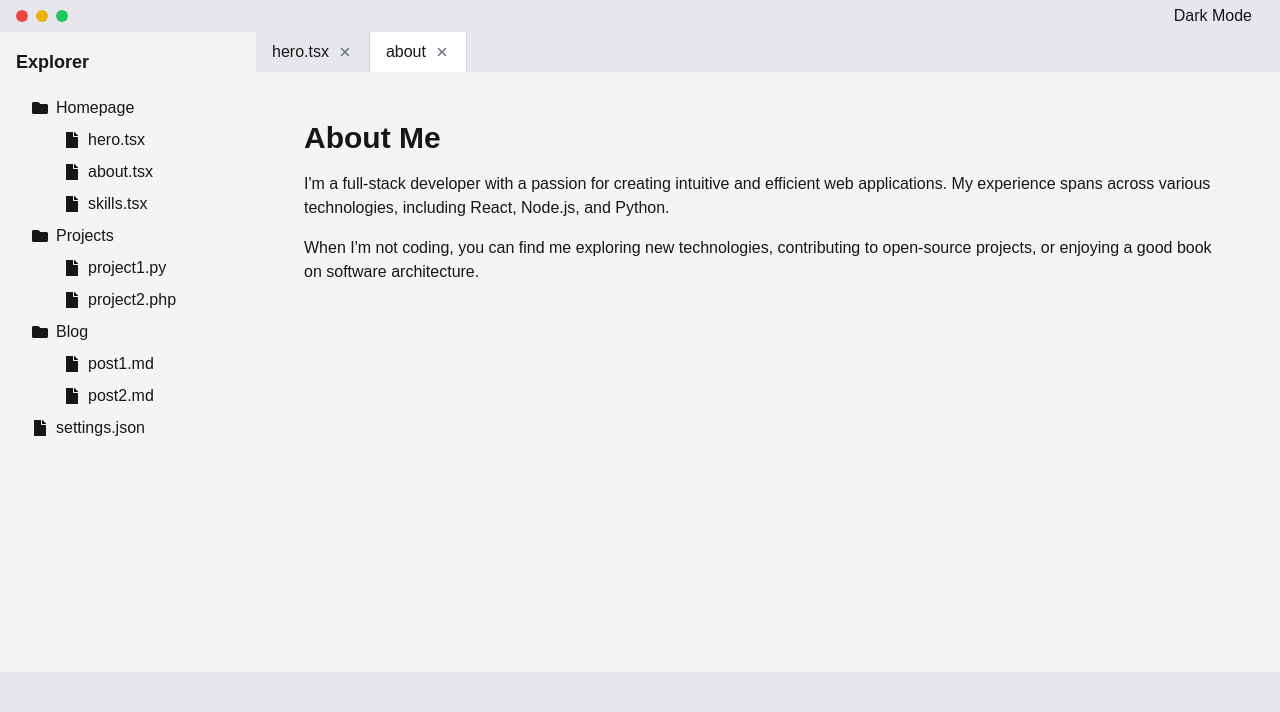
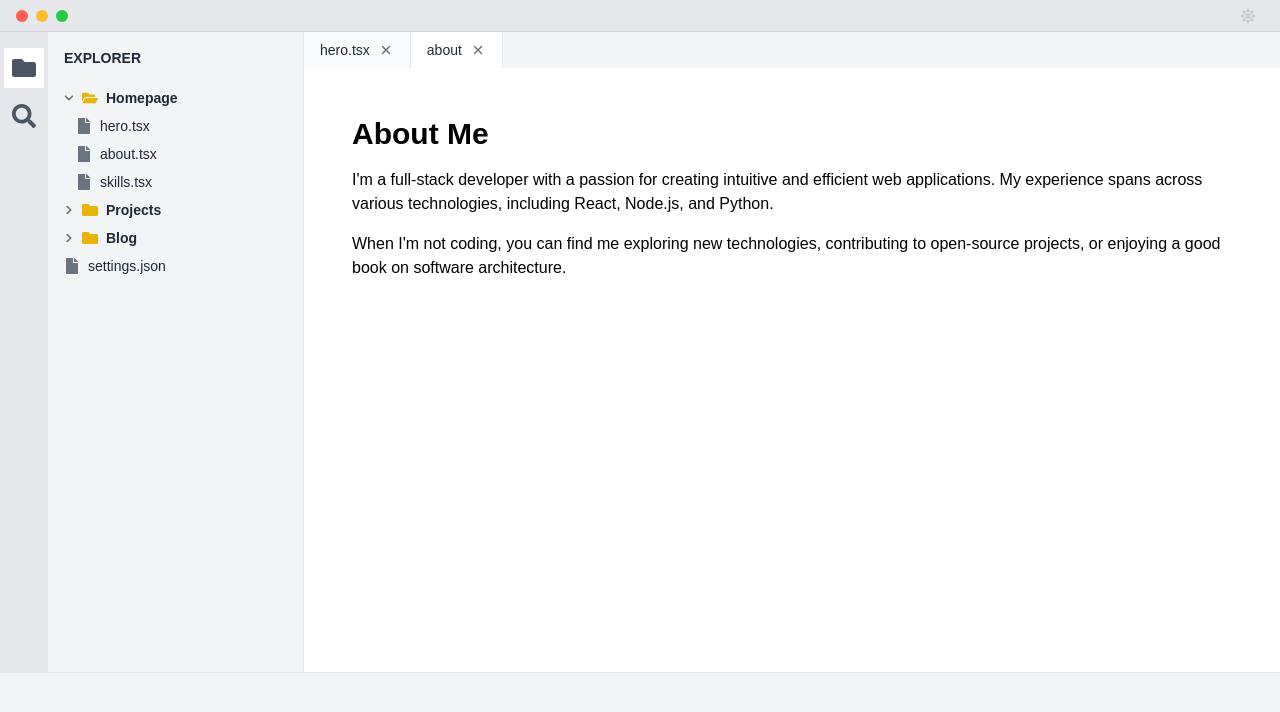
Before and after one commit to jemil-suleimanov/jemil-s, a Next.js app: page /about in a window 1280 px wide. Shown: the top 712 px of the page. Built offline with nearby package versions, Linux system fonts and the light colour scheme.

Commit message:
Added IconSidebar, refactored layout, and updated styles for tabs and buttons.

```diff
--- a/app/layout.tsx
+++ b/app/layout.tsx
@@ -8,6 +8,7 @@ import { usePathname } from 'next/navigation';
 import FileExplorer from '../components/FileExplorer';
 import ThemeSwitcher from '../components/ThemeSwitcher';
 import Tabs from '../components/Tabs';
+import IconSidebar from '../components/IconSidebar';
 
 const geistSans = localFont({
   src: "./fonts/GeistVF.woff",
@@ -28,6 +29,8 @@ export default function RootLayout({
   const [openTabs, setOpenTabs] = useState<{ name: string; path: string }[]>([
     { name: 'hero.tsx', path: '/' }
   ]);
+  const [showExplorer, setShowExplorer] = useState(true);
+  const [showSearch, setShowSearch] = useState(false);
   const pathname = usePathname();
 
   useEffect(() => {
@@ -46,33 +49,57 @@ export default function RootLayout({
     }
   };
 
+  const toggleExplorer = () => {
+    setShowExplorer(true);
+    setShowSearch(false);
+  };
+
+  const toggleSearch = () => {
+    setShowExplorer(false);
+    setShowSearch(true);
+  };
+
   return (
     <html lang="en">
       <body
-        className={`${geistSans.variable} ${geistMono.variable} antialiased bg-gray-100 dark:bg-gray-900`}
+        className={`${geistSans.variable} ${geistMono.variable} antialiased bg-white dark:bg-[#1e1e1e] text-black dark:text-white`}
       >
-        <ThemeProvider attribute="class">
+        <ThemeProvider attribute="class" defaultTheme="dark">
           <div className="flex flex-col h-screen">
             {/* Top System Bar */}
-            <div className="bg-gray-200 dark:bg-gray-800 h-8 flex items-center justify-between px-4">
+            <div className="bg-gray-200 dark:bg-[#3c3c3c] h-8 flex items-center justify-between px-4 border-b border-gray-300 dark:border-[#252526]">
               {/* macOS window controls */}
               <div className="flex space-x-2">
-                <div className="w-3 h-3 rounded-full bg-red-500"></div>
-                <div className="w-3 h-3 rounded-full bg-yellow-500"></div>
-                <div className="w-3 h-3 rounded-full bg-green-500"></div>
+                <div className="w-3 h-3 rounded-full bg-[#ff5f57]"></div>
+                <div className="w-3 h-3 rounded-full bg-[#febc2e]"></div>
+                <div className="w-3 h-3 rounded-full bg-[#28c840]"></div>
               </div>
               {/* Theme Switcher */}
               <ThemeSwitcher />
             </div>
 
             <div className="flex flex-1 overflow-hidden">
-              {/* Left Sidebar */}
-              <div className="w-64 bg-gray-100 dark:bg-gray-800 overflow-y-auto">
-                <FileExplorer />
-              </div>
+              {/* Icon Sidebar */}
+              <IconSidebar onToggleExplorer={toggleExplorer} onToggleSearch={toggleSearch} />
+
+              {/* Explorer/Search Panel */}
+              {(showExplorer || showSearch) && (
+                <div className="w-64 bg-gray-100 dark:bg-[#252526] overflow-y-auto border-r border-gray-200 dark:border-[#1e1e1e]">
+                  {showExplorer && <FileExplorer />}
+                  {showSearch && (
+                    <div className="p-4 text-gray-800 dark:text-[#cccccc]">
+                      <input
+                        type="text"
+                        placeholder="Search"
+                        className="w-full bg-white dark:bg-[#3c3c3c] text-gray-800 dark:text-[#cccccc] p-2 rounded"
+                      />
+                    </div>
+                  )}
+                </div>
+              )}
 
               {/* Main Content Area */}
-              <div className="flex-1 overflow-hidden flex flex-col">
+              <div className="flex-1 overflow-hidden flex flex-col bg-white dark:bg-[#1e1e1e]">
                 <Tabs tabs={openTabs} onCloseTab={handleCloseTab} />
                 <div className="flex-1 overflow-y-auto p-4">
                   {children}
@@ -81,7 +108,7 @@ export default function RootLayout({
             </div>
 
             {/* Bottom Terminal (placeholder for future implementation) */}
-            <div className="h-32 bg-gray-200 dark:bg-gray-800">
+            <div className="h-32 bg-gray-100 dark:bg-[#1e1e1e] border-t border-gray-200 dark:border-[#252526]">
               {/* Terminal content (to be implemented) */}
             </div>
           </div>
--- a/components/FileExplorer.tsx
+++ b/components/FileExplorer.tsx
@@ -1,8 +1,8 @@
 "use client";
 
-import React from 'react';
-import Link from 'next/link';
-import { FaFolder, FaFile } from 'react-icons/fa';
+import React, { useState } from 'react';
+import { useRouter } from 'next/navigation';
+import { FaFolder, FaFolderOpen, FaFile, FaChevronRight, FaChevronDown } from 'react-icons/fa';
 
 interface FileItem {
   name: string;
@@ -44,24 +44,63 @@ const fileStructure: FileItem[] = [
 ];
 
 const FileExplorer: React.FC = () => {
-  const renderFileItem = (item: FileItem) => (
-    <div key={item.path} className="pl-4">
-      <Link href={item.path} className="flex items-center py-1 hover:bg-gray-200 dark:hover:bg-gray-700">
-        {item.type === 'folder' ? <FaFolder className="mr-2" /> : <FaFile className="mr-2" />}
-        {item.name}
-      </Link>
-      {item.children && (
-        <div className="pl-4">
-          {item.children.map(renderFileItem)}
+  const [openFolders, setOpenFolders] = useState<Set<string>>(new Set(['/']));
+  const router = useRouter();
+
+  const toggleFolder = (path: string) => {
+    setOpenFolders(prev => {
+      const newSet = new Set(prev);
+      if (newSet.has(path)) {
+        newSet.delete(path);
+      } else {
+        newSet.add(path);
+      }
+      return newSet;
+    });
+  };
+
+  const handleItemClick = (item: FileItem) => {
+    if (item.type === 'folder') {
+      toggleFolder(item.path);
+    } else {
+      router.push(item.path);
+    }
+  };
+
+  const renderFileItem = (item: FileItem, depth: number = 0) => {
+    const isOpen = openFolders.has(item.path);
+
+    return (
+      <div key={item.path} style={{ paddingLeft: `${depth * 12}px` }}>
+        <div
+          className={`flex items-center py-1 hover:bg-gray-200 dark:hover:bg-[#2a2d2e] text-gray-800 dark:text-[#cccccc] cursor-pointer ${
+            item.type === 'folder' ? 'font-semibold' : ''
+          }`}
+          onClick={() => handleItemClick(item)}
+        >
+          {item.type === 'folder' && (
+            isOpen ? <FaChevronDown className="mr-2 text-gray-500 dark:text-[#cccccc]" size={10} />
+                   : <FaChevronRight className="mr-2 text-gray-500 dark:text-[#cccccc]" size={10} />
+          )}
+          {item.type === 'folder'
+            ? (isOpen ? <FaFolderOpen className="mr-2 text-yellow-500 dark:text-[#c09553]" /> : <FaFolder className="mr-2 text-yellow-500 dark:text-[#c09553]" />)
+            : <FaFile className="mr-2 text-gray-500 dark:text-[#cccccc]" />
+          }
+          <span className="text-sm">{item.name}</span>
         </div>
-      )}
-    </div>
-  );
+        {item.children && isOpen && (
+          <div>
+            {item.children.map(child => renderFileItem(child, depth + 1))}
+          </div>
+        )}
+      </div>
+    );
+  };
 
   return (
-    <div className="p-4">
-      <h2 className="text-lg font-semibold mb-4">Explorer</h2>
-      {fileStructure.map(renderFileItem)}
+    <div className="p-4 text-gray-800 dark:text-[#cccccc]">
+      <h2 className="text-sm font-semibold mb-4 uppercase">Explorer</h2>
+      {fileStructure.map(item => renderFileItem(item))}
     </div>
   );
 };
--- /dev/null
+++ b/components/IconSidebar.tsx
@@ -0,0 +1,41 @@
+"use client";
+
+import React, { useState } from 'react';
+import { FaFolder, FaSearch } from 'react-icons/fa';
+
+interface IconSidebarProps {
+  onToggleExplorer: () => void;
+  onToggleSearch: () => void;
+}
+
+const IconSidebar: React.FC<IconSidebarProps> = ({ onToggleExplorer, onToggleSearch }) => {
+  const [activeIcon, setActiveIcon] = useState<'explorer' | 'search'>('explorer');
+
+  const handleIconClick = (icon: 'explorer' | 'search') => {
+    setActiveIcon(icon);
+    if (icon === 'explorer') {
+      onToggleExplorer();
+    } else {
+      onToggleSearch();
+    }
+  };
+
+  return (
+    <div className="w-12 bg-gray-200 dark:bg-[#333333] flex flex-col items-center py-4">
+      <button
+        onClick={() => handleIconClick('explorer')}
+        className={`p-2 mb-2 ${activeIcon === 'explorer' ? 'bg-white dark:bg-[#252526]' : 'hover:bg-gray-300 dark:hover:bg-[#2a2d2e]'}`}
+      >
+        <FaFolder className="text-gray-600 dark:text-[#cccccc]" size={24} />
+      </button>
+      <button
+        onClick={() => handleIconClick('search')}
+        className={`p-2 ${activeIcon === 'search' ? 'bg-white dark:bg-[#252526]' : 'hover:bg-gray-300 dark:hover:bg-[#2a2d2e]'}`}
+      >
+        <FaSearch className="text-gray-600 dark:text-[#cccccc]" size={24} />
+      </button>
+    </div>
+  );
+};
+
+export default IconSidebar;
--- a/components/Tabs.tsx
+++ b/components/Tabs.tsx
@@ -19,22 +19,22 @@ const Tabs: React.FC<TabsProps> = ({ tabs, onCloseTab }) => {
   const pathname = usePathname();
 
   return (
-    <div className="flex bg-gray-200 dark:bg-gray-800 overflow-x-auto">
+    <div className="flex bg-gray-100 dark:bg-[#252526] overflow-x-auto">
       {tabs.map((tab) => (
         <div
           key={tab.path}
-          className={`flex items-center px-4 py-2 border-r border-gray-300 dark:border-gray-700 ${
-            pathname === tab.path ? 'bg-white dark:bg-gray-900' : ''
+          className={`flex items-center px-4 py-2 border-r border-gray-200 dark:border-[#1e1e1e] ${
+            pathname === tab.path ? 'bg-white dark:bg-[#1e1e1e]' : 'bg-gray-50 dark:bg-[#2d2d2d]'
           }`}
         >
-          <Link href={tab.path} className="mr-2">
+          <Link href={tab.path} className="mr-2 text-sm text-gray-800 dark:text-[#cccccc]">
             {tab.name}
           </Link>
           <button
             onClick={() => onCloseTab(tab.path)}
-            className="text-gray-500 hover:text-gray-700 dark:text-gray-400 dark:hover:text-gray-200"
+            className="text-gray-500 dark:text-[#cccccc] hover:text-gray-700 dark:hover:text-white"
           >
-            <IoClose />
+            <IoClose size={16} />
           </button>
         </div>
       ))}
--- a/components/ThemeSwitcher.tsx
+++ b/components/ThemeSwitcher.tsx
@@ -2,6 +2,7 @@
 
 import React from 'react';
 import { useTheme } from 'next-themes';
+import { FaSun, FaMoon } from 'react-icons/fa';
 
 const ThemeSwitcher: React.FC = () => {
   const { theme, setTheme } = useTheme();
@@ -9,9 +10,9 @@ const ThemeSwitcher: React.FC = () => {
   return (
     <button
       onClick={() => setTheme(theme === 'dark' ? 'light' : 'dark')}
-      className="px-3 py-1 rounded bg-gray-200 dark:bg-gray-700"
+      className="p-2 rounded hover:bg-[#3c3c3c]"
     >
-      {theme === 'dark' ? 'Light Mode' : 'Dark Mode'}
+      {theme === 'dark' ? <FaSun className="text-[#cccccc]" /> : <FaMoon className="text-[#cccccc]" />}
     </button>
   );
 };
```
